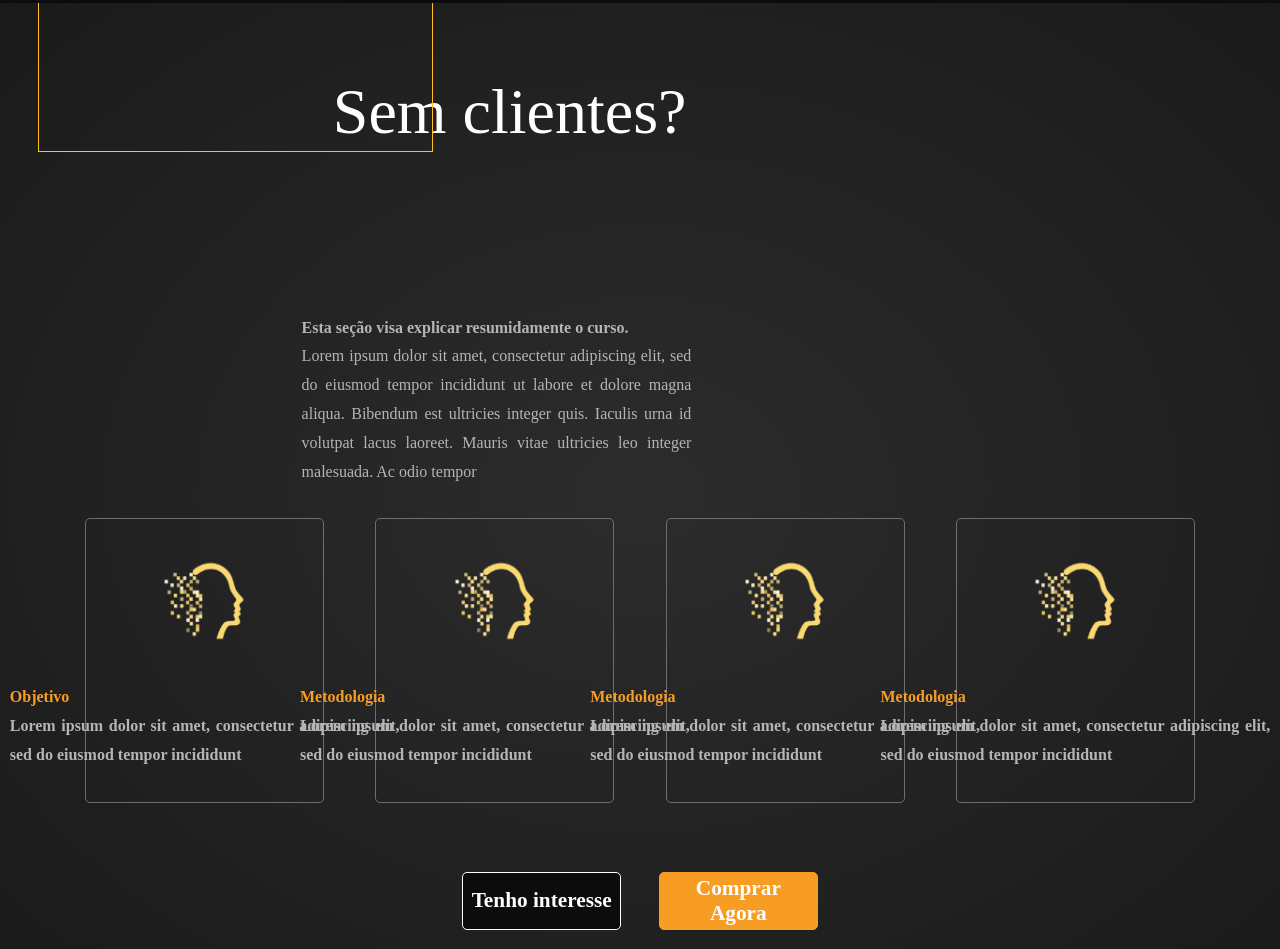
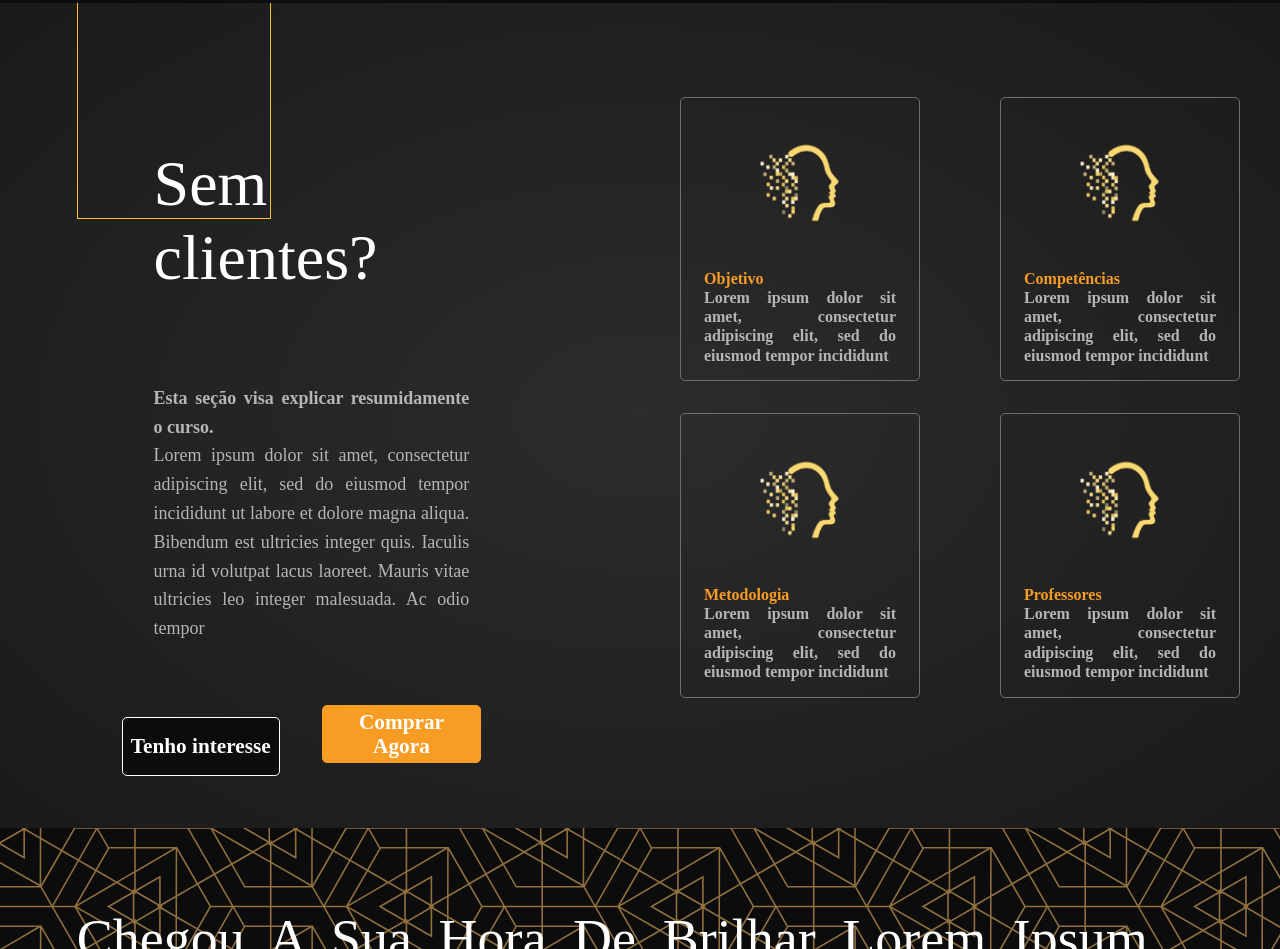
Before and after one commit to angraRaccoon/Treinamento, a website: page projeto02/index.html in a window 1280 px wide. Shown: the part 797-1746 px from the top of the page. Drawn offline with Linux system fonts and the light colour scheme.

Commit message:
feat(master): add desktop second section

```diff
--- a/projeto02/index.html
+++ b/projeto02/index.html
@@ -29,6 +29,11 @@
                     Lorem ipsum dolor sit amet, consectetur adipiscing elit, sed do eiusmod tempor incididunt ut labore et dolore magna aliqua. Bibendum est ultricies integer quis.
                     Iaculis urna id volutpat lacus laoreet. Mauris vitae ultricies leo integer malesuada. Ac odio tempor
                 </p>
+                <br /><br /><br /><br />
+                <div class="desktop button-container">
+                    <button class="black"><strong>Tenho interesse</strong></button>
+                    <button class="orange"><strong>Comprar Agora</strong></button>
+                </div>
             </div>
             <div class="card-container">
                 <div class="card">
@@ -36,6 +41,15 @@
                     <p>
                         <strong>
                         <span class="card-title">Objetivo</span><br />
+                        Lorem ipsum dolor sit amet, consectetur adipiscing elit, sed do eiusmod tempor incididunt
+                        </strong>
+                    </p>
+                </div>
+                <div class="card">
+                    <img src="./assets/Oratória Digital Logo.png" />
+                    <p>
+                        <strong>
+                        <span class="card-title">Competências</span><br />
                         Lorem ipsum dolor sit amet, consectetur adipiscing elit, sed do eiusmod tempor incididunt
                         </strong>
                     </p>
@@ -53,23 +67,13 @@
                     <img src="./assets/Oratória Digital Logo.png" />
                     <p>
                         <strong>
-                        <span class="card-title">Metodologia</span><br />
-                        Lorem ipsum dolor sit amet, consectetur adipiscing elit, sed do eiusmod tempor incididunt
-                        </strong>
-                    </p>
-                </div>
-                <div class="card">
-                    <img src="./assets/Oratória Digital Logo.png" />
-                    <p>
-                        <strong>
-                        <span class="card-title">Metodologia</span><br />
+                        <span class="card-title">Professores</span><br />
                         Lorem ipsum dolor sit amet, consectetur adipiscing elit, sed do eiusmod tempor incididunt
                         </strong>
                     </p>
                 </div>
             </div>
-            <br /><br />
-            <div class="button-container">
+            <div class="mobile button-container">
                 <button class="black"><strong>Tenho interesse</strong></button>
                 <button class="orange"><strong>Comprar Agora</strong></button>
             </div>
--- a/projeto02/index.sass
+++ b/projeto02/index.sass
@@ -130,6 +130,10 @@ section.second, section.seventh
     background: radial-gradient(#2C2C2C,#1A1A1A)
 
 .second
+    .mobile
+        @extend %flex-column-items-center
+    .desktop
+        display: none
     /* Container de cards da segunda seção */
     .card-container
         @extend %flex-column
@@ -341,7 +345,30 @@ footer
 
 @media (min-width: 1024px)
 
+
+
     /* Desktop */
+
+        /* Texto que contém um 'U' nele */
+    .text-box
+        position: absolute
+        top: 100vh
+        left: 6vw
+        width: 15vw
+        height: 26.82vh
+        background-color: inherit
+        border: 1px solid #FEC024
+        border-top: none
+        font-size: $font-heading-medium
+
+    h3.text-box-heading
+        margin-top: 18vh
+        margin-left: 12vw
+        width: 18.3vw
+        height: 21.61vh
+        font-size: $font-heading-medium
+        align-self: flex-start
+
     /* Container dos botões da página
     .button-container
         display: flex
@@ -381,38 +408,43 @@ footer
 
     // Segunda Seção
 
-    .second
-        display: flex
-        flex-direction: row
-        justify-content: space-around
+    section.second
+        display: grid
+        grid-template-columns: 50vw 50vw
+        .button-container
+            margin-left: 8vw
+        /* Parágrafo da segunda seção */
+        p
+
+            margin-left: 12vw
+            width: 24.67vw
+            height: 26.69vh
+            text-align: justify
+            font-size: 1.125rem
+        .mobile
+            display: none
+        .desktop
+            display: block
         .card-container
             display: flex
             flex-flow: row wrap
-            justify-content: space-around
-
             .card
-                margin: 2vh 2vw
                 width: 18.52vw
                 height: 35.29vh
                 border: 1px solid #6E6E6E
                 border-radius: $card-border-radius
                 display: flex
                 flex-direction: column
-                align-items: center
-                justify-content: space-evenly
                 img
+                    margin: 0
                     width: 7.24vw
                     height: 12.5vh
                 p
-                    margin: 0vh 4vw
+                    width: 15vw
+                    height: 9.51vh
                     font-size: 1rem
+                    line-height: 1.2rem
                     text-align: justify
-            /* Parágrafo da segunda seção */
-            p
-                margin-right: 20px
-                margin-left: 20px
-                text-align: justify
-                line-height: 1.8rem
 
     // Terceira Seção
     .third
```
Also changed, not shown: projeto02/index.css, 1 other file.
